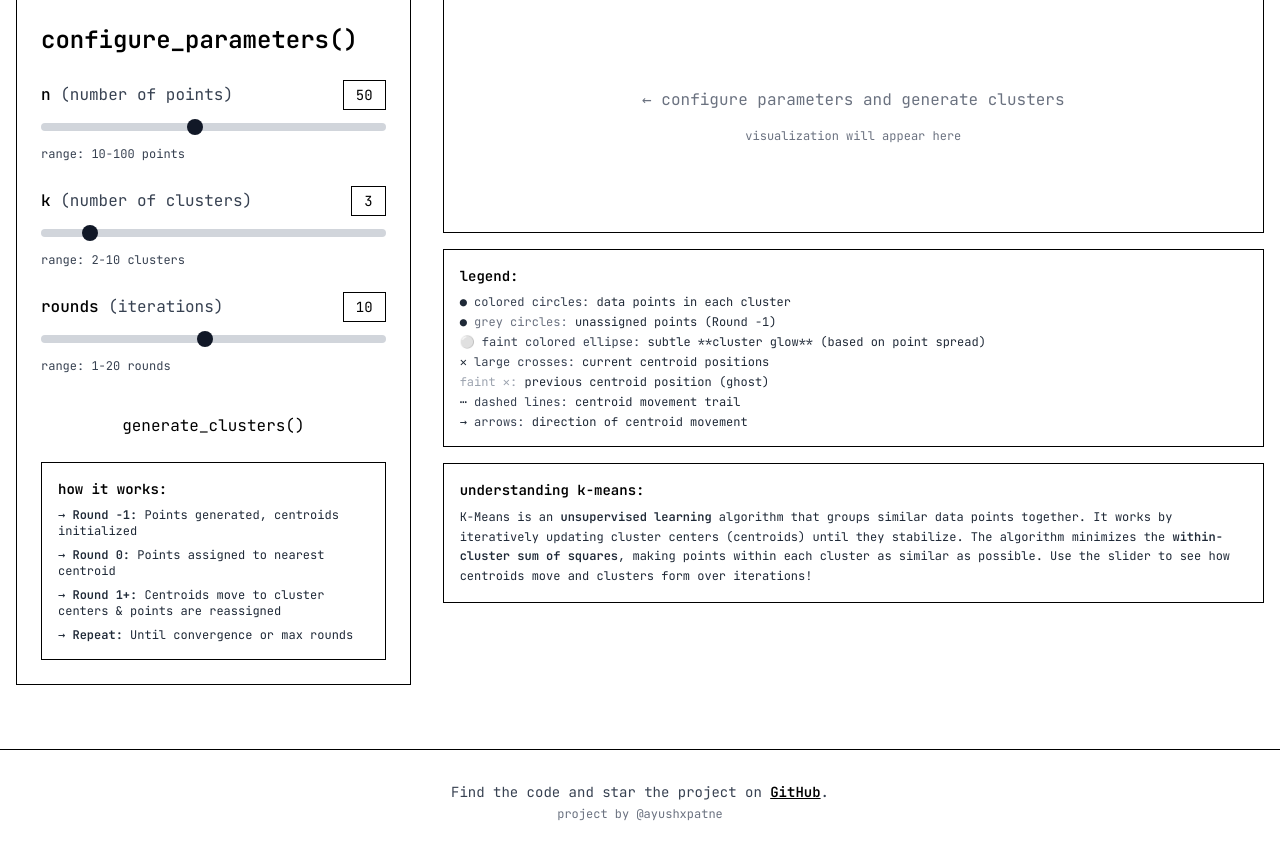
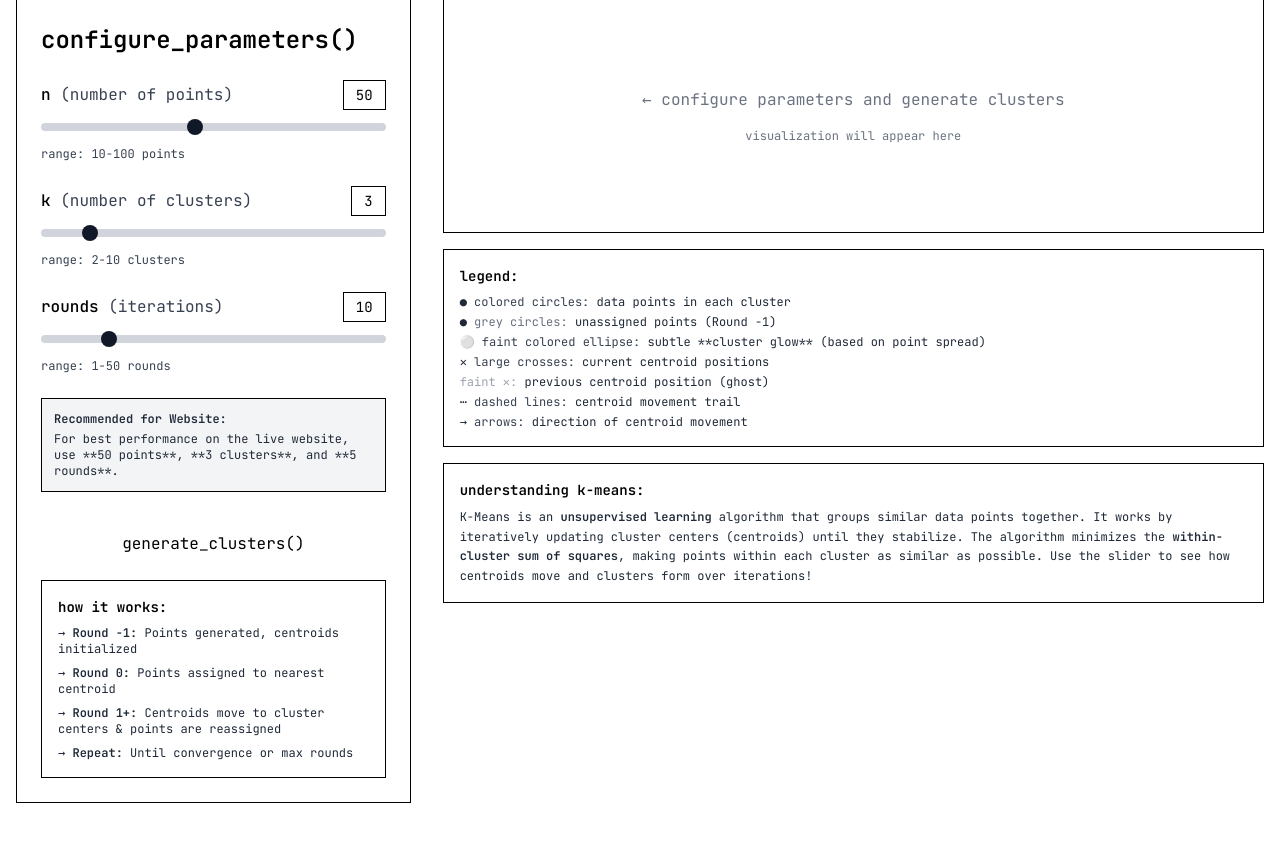
Before and after one commit to ayushxpatne/k-means-visualisation, a Flask app: page / in a window 1280 px wide. Shown: the part 94-937 px from the top of the page. Before the commit the page ends 915 px from the top, so only its background shows below. Run offline with Flask 3, Linux system fonts and the light colour scheme; some libraries are stand-ins or nearby versions.

Commit message:
add note for website

```diff
--- a/templates/kmeans_index.html
+++ b/templates/kmeans_index.html
@@ -32,8 +32,13 @@
                         <label class="font-medium mono">rounds <span class="text-gray-700 font-normal">(iterations)</span></label>
                         <span id="roundsValue" class="mono text-sm bg-white px-3 py-1 border border-black">10</span>
                     </div>
-                    <input type="range" name="rounds" id="roundsInput" min="1" max="20" step="1" value="10" class="w-full">
-                    <p class="text-xs text-gray-700 mt-1 mono">range: 1-20 rounds</p>
+                    <input type="range" name="rounds" id="roundsInput" min="1" max="50" step="1" value="10" class="w-full">
+                    <p class="text-xs text-gray-700 mt-1 mono">range: 1-50 rounds</p>
+                </div>
+
+                <div class="mt-4 p-3 bg-gray-100 border border-black mono text-xs text-gray-800">
+                    <p class="font-semibold mb-1">Recommended for Website:</p>
+                    <p>For best performance on the live website, use **50 points**, **3 clusters**, and **5 rounds**.</p>
                 </div>
 
                 <div class="pt-4">
```
